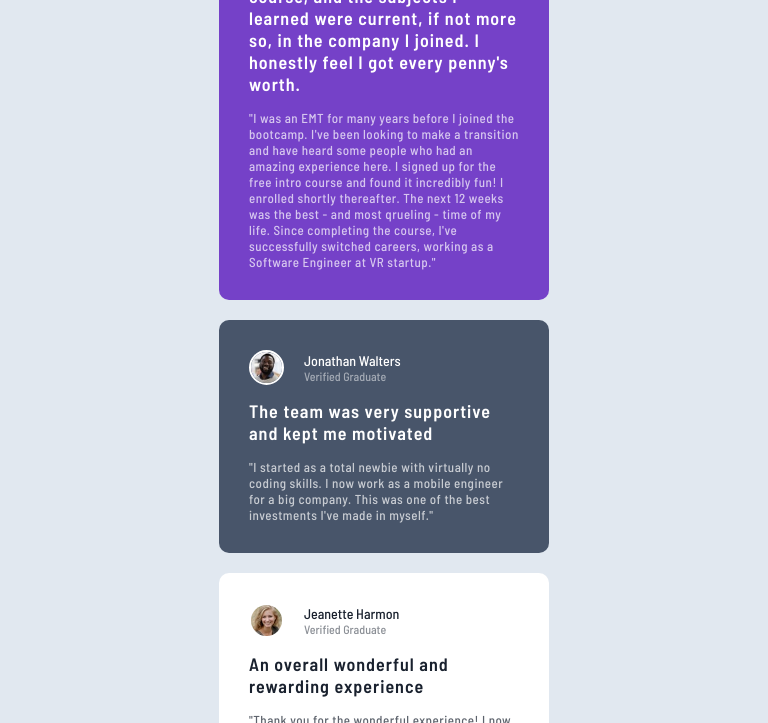
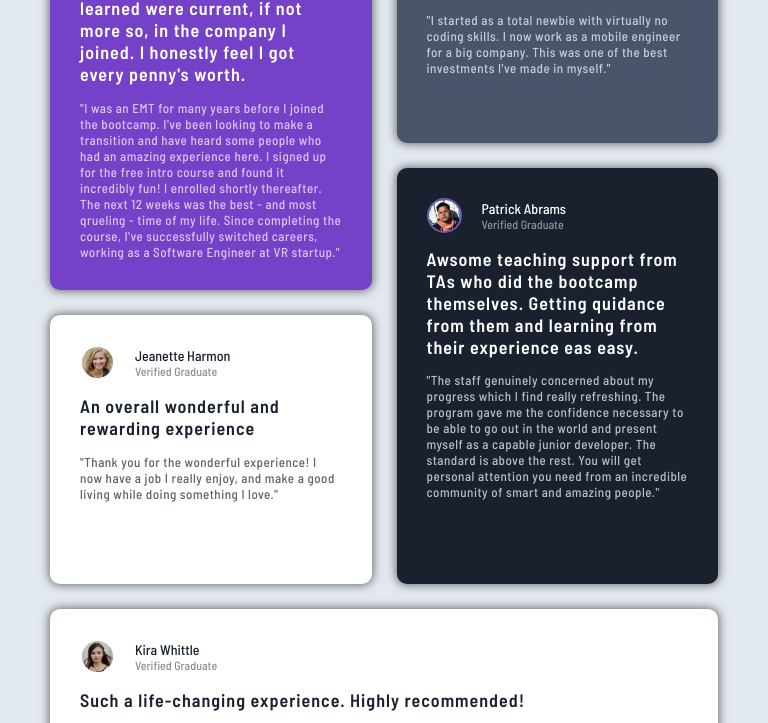
Before and after one commit to natashasq/week-2-task-bonus, a plain HTML site: page index.html in a window 768 px wide. Shown: the part 197-920 px from the top of the page. Drawn offline with Linux system fonts and the light colour scheme; files whose address does not match are found by name.

Commit message:
pr update (css modifiers naming, responsive css grid, card box-shadow)

```diff
--- a/index.html
+++ b/index.html
@@ -21,10 +21,10 @@
   <body>
     <main class="testimonials">
       <div class="testimonials__wrapper">
-        <div class="testimonials__card --violet --grid-item-1">
+        <div class="testimonials__card -violet -grid-item-1">
           <div class="testimonials__header">
             <img
-              class="testimonials__header-image --border-violet-light"
+              class="testimonials__header-image -border-violet-light"
               src="assets/images/image-daniel.jpg"
             />
             <div class="testimonials__header-info">
@@ -32,7 +32,7 @@
               <h5 class="testimonials__header-status">Verified Graduate</h5>
             </div>
           </div>
-          <div class="testimonials__title-wrapper --quotation">
+          <div class="testimonials__title-wrapper -quotation">
             <h2 class="testimonials__title">
               I received a job offer mid-course, and the subjects I learned were
               current, if not more so, in the company I joined. I honestly feel
@@ -49,7 +49,7 @@
             as a Software Engineer at VR startup."
           </p>
         </div>
-        <div class="testimonials__card --grayish-blue --grid-item-2">
+        <div class="testimonials__card -grayish-blue -grid-item-2">
           <div class="testimonials__header">
             <img
               class="testimonials__header-image"
@@ -69,7 +69,7 @@
             best investments I've made in myself."
           </p>
         </div>
-        <div class="testimonials__card --grid-item-3">
+        <div class="testimonials__card -grid-item-3">
           <div class="testimonials__header">
             <img
               class="testimonials__header-image"
@@ -88,10 +88,10 @@
             enjoy, and make a good living while doing something I love."
           </p>
         </div>
-        <div class="testimonials__card --blackish-blue --grid-item-4">
+        <div class="testimonials__card -blackish-blue -grid-item-4">
           <div class="testimonials__header">
             <img
-              class="testimonials__header-image --border-violet-dark"
+              class="testimonials__header-image -border-violet-dark"
               src="assets/images/image-patrick.jpg"
             />
             <div class="testimonials__header-info">
@@ -113,7 +113,7 @@
             people."
           </p>
         </div>
-        <div class="testimonials__card --grid-item-5">
+        <div class="testimonials__card -grid-item-5">
           <div class="testimonials__header">
             <img
               class="testimonials__header-image"
--- a/style.css
+++ b/style.css
@@ -29,7 +29,7 @@ h5 {
   flex-direction: column;
   align-items: center;
   background-color: #e1e8f0;
-  padding: 70px 0;
+  padding: 70px 10px;
 }
 
 .testimonials__title-wrapper {
@@ -43,9 +43,10 @@ h5 {
   background-color: hsl(0, 0%, 100%);
   border-radius: 10px;
   color: hsl(219, 29%, 14%);
+  box-shadow: 0px 0px 10px 1px rgba(106,106,106,1);
 }
 
-.--quotation::after {
+.-quotation::after {
   position: absolute;
   content: "";
   background-image: url(/assets//icons/bg-pattern-quotation.svg);
@@ -56,15 +57,15 @@ h5 {
   right: -5px;
 }
 
-.--violet {
+.-violet {
   background-color: hsl(263, 55%, 52%);
   color: hsl(0, 0%, 100%);
 }
-.--grayish-blue {
+.-grayish-blue {
   background-color: hsl(217, 19%, 35%);
   color: hsl(0, 0%, 100%);
 }
-.--blackish-blue {
+.-blackish-blue {
   background-color: hsl(219, 29%, 14%);
   color: hsl(0, 0%, 100%);
 }
@@ -83,10 +84,10 @@ h5 {
   margin-right: 20px;
 }
 
-.--border-violet-dark {
+.-border-violet-dark {
   border: solid 2px rgba(108, 91, 181);
 }
-.--border-violet-light {
+.-border-violet-light {
   border: solid 2px rgba(157, 124, 203);
 }
 
@@ -127,7 +128,7 @@ h5 {
     align-items: normal;
     max-width: 1114px;
     margin: 0 auto;
-    padding: 70px 0;
+    padding: 70px 10px;
     overflow: hidden;
     max-height: 720px;
   }
@@ -142,30 +143,90 @@ h5 {
     margin: 0;
   }
 
-  .--grid-item-1 {
+  .-grid-item-1 {
     grid-column-start: 1;
     grid-column-end: 3;
   }
 
-  .--grid-item-3 {
+  .-grid-item-3 {
     grid-column-start: 1;
   }
 
-  .--grid-item-4 {
+  .-grid-item-4 {
     grid-column-start: 2;
     grid-column-end: 4;
   }
 
-  .--grid-item-5 {
+  .-grid-item-5 {
     grid-column-start: 4;
     grid-row-start: 1;
     grid-row-end: span 2;
   }
 
-  .--quotation::after {
+  .-quotation::after {
     right: 50px;
   }
 }
+
+
+@media screen and (min-width: 650px) and (max-width: 999px) {
+  .testimonials__wrapper {
+    display: grid;
+    grid-template-columns: 1fr 1fr;
+    grid-template-rows: repeat(8, 1fr);
+    column-gap: 25px;
+    row-gap: 25px;
+    align-items: normal;
+    max-width: 1114px;
+    margin: 0 auto;
+    padding: 70px 50px;
+    overflow: hidden;
+  }
+
+  .testimonials__card {
+    width: 100%;
+    margin: 0 auto;
+    padding: 30px;
+    font-size: 15px;
+  }
+
+  .-grid-item-1 {
+    grid-column-start: 1;
+    grid-column-end: 1;
+    grid-row-start: 1;
+    grid-row-end: 4;
+  }
+
+  .-grid-item-2 {
+    grid-column-start: 2;
+    grid-column-end: 2;
+    grid-row-start: 1;
+    grid-row-end: 3;
+  }
+
+  .-grid-item-3 {
+    grid-column-start: 1;
+    grid-column-end: 1;
+    grid-row-start: 4;
+    grid-row-end: 6;
+  }
+
+  .-grid-item-4 {
+    grid-column-start: 2;
+    grid-column-end: 2;
+    grid-row-start: 3;
+    grid-row-end: 6;
+  }
+
+  .-grid-item-5 {
+    grid-column-start: 1;
+    grid-column-end: 3;
+    grid-row-start: 6;
+    grid-row-end: 8;
+  }
+
+}
+
 
 @media screen and (max-width: 350px) {
   .testimonials {
```
